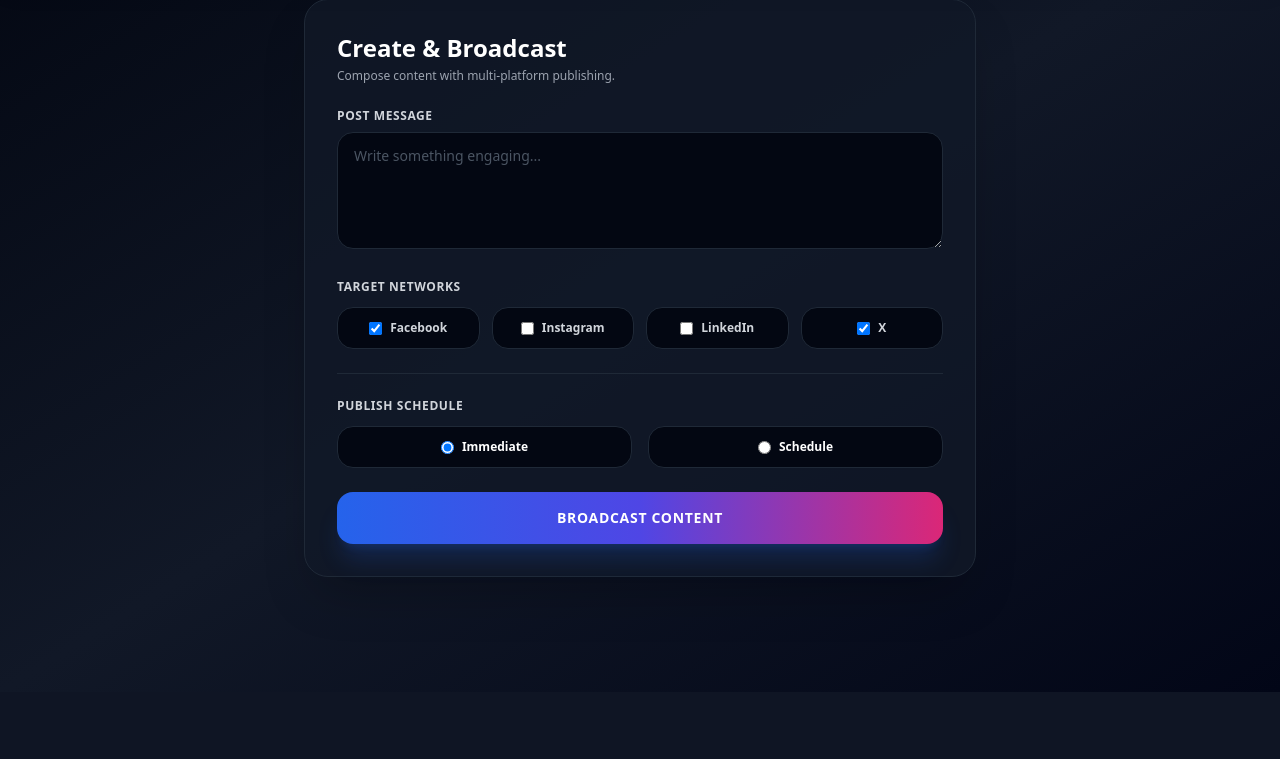
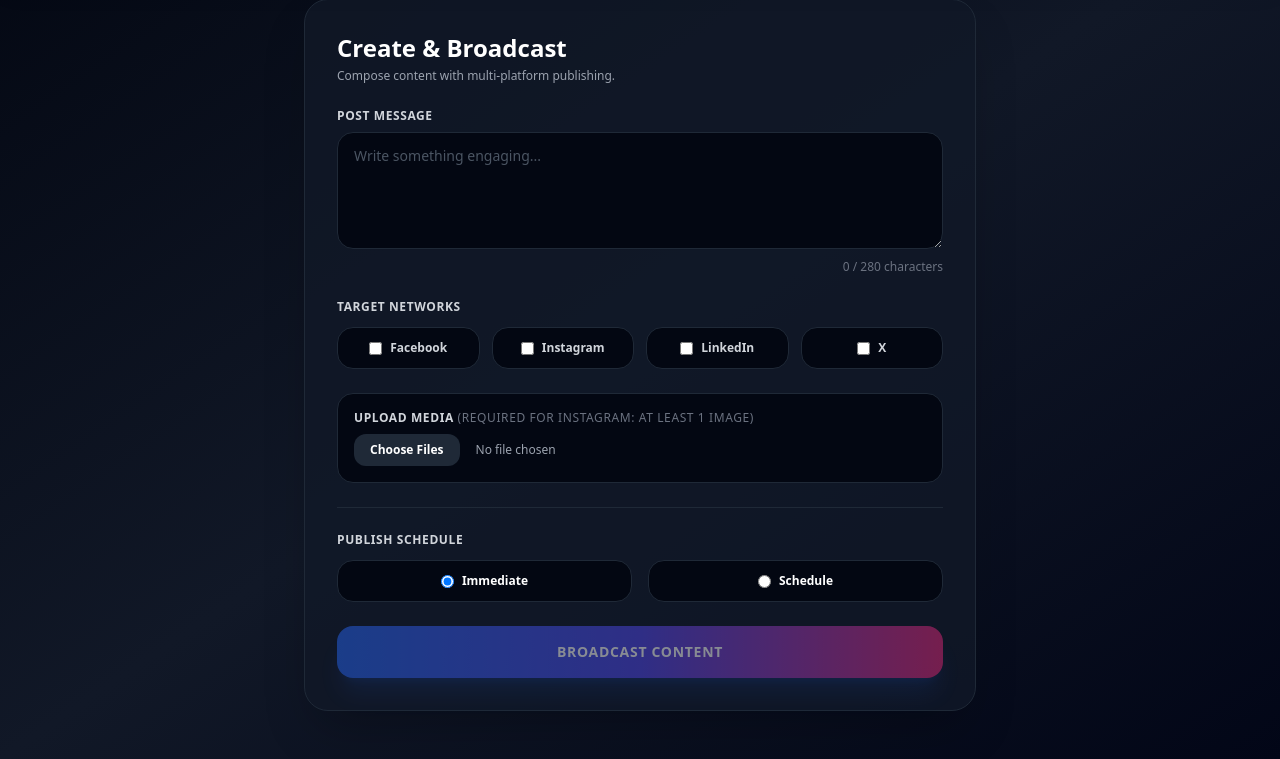
Before and after one commit to iwuanyanwu/nyla-autopost, a Flask app: page /compose in a window 1280 px wide. Shown: the part 108-867 px from the top of the page. Before the commit the page ends 800 px from the top, so only its background shows below. Run offline with Flask 3, Linux system fonts and the light colour scheme; a user stored in the database is signed in; some libraries are stand-ins or nearby versions.

Commit message:
Fix schedule and validation rules

```diff
--- a/app.py
+++ b/app.py
@@ -139,3 +139,19 @@ if __name__ == '__main__':
     scheduler.add_job(id='scheduled_publisher', func=check_and_publish_scheduled_posts, trigger='interval', seconds=30)
     scheduler.start()
     app.run(host='0.0.0.0', port=5000, debug=True, use_reloader=False)
+
+@app.route('/home')
+def home():
+    return redirect('/dashboard', code=303)
+
+@app.route('/')
+def home():
+    return render_template('landing.html')
+
+@app.route('/register')
+def register():
+    return redirect('/login', code=303)
+
+@app.route('/edit_post/<int:post_id>')
+def edit_post(post_id):
+    return redirect('/dashboard', code=303)
--- a/templates/base.html
+++ b/templates/base.html
@@ -11,7 +11,7 @@
 
     <!-- NAVIGATION BAR -->
     <nav class="bg-gray-900/90 backdrop-blur-md border-b border-gray-800 sticky top-0 z-50 px-6 py-4 flex justify-between items-center shadow-xl">
-        <a href="{{ url_for('home') }}" class="flex items-center gap-3 group">
+        <a href="{{ url_for('compose') }}" class="flex items-center gap-3 group">
             <div class="w-10 h-10 rounded-xl bg-gradient-to-tr from-blue-600 via-indigo-600 to-pink-500 flex items-center justify-center text-white text-lg font-black shadow-lg shadow-blue-500/30 group-hover:scale-105 transition">
                 N
             </div>
@@ -28,10 +28,10 @@
             <a href="{{ url_for('compose') }}" class="px-4 py-2 rounded-xl text-gray-300 hover:text-white hover:bg-gray-700/60 font-medium transition flex items-center gap-2">
                 <i class="fa-solid fa-pen-to-square text-indigo-400"></i> Compose
             </a>
-            <a href="{{ url_for('analytics') }}" class="px-4 py-2 rounded-xl text-gray-300 hover:text-white hover:bg-gray-700/60 font-medium transition flex items-center gap-2">
+            <a href="{{ url_for('dashboard') }}" class="px-4 py-2 rounded-xl text-gray-300 hover:text-white hover:bg-gray-700/60 font-medium transition flex items-center gap-2">
                 <i class="fa-solid fa-chart-line text-pink-400"></i> Analytics
             </a>
-            <a href="{{ url_for('settings') }}" class="px-4 py-2 rounded-xl text-gray-300 hover:text-white hover:bg-gray-700/60 font-medium transition flex items-center gap-2">
+            <a href="{{ url_for('dashboard') }}" class="px-4 py-2 rounded-xl text-gray-300 hover:text-white hover:bg-gray-700/60 font-medium transition flex items-center gap-2">
                 <i class="fa-solid fa-gear text-emerald-400"></i> Settings
             </a>
         </div>
@@ -41,7 +41,7 @@
         {% else %}
         <div class="flex items-center gap-3">
             <a href="{{ url_for('login') }}" class="text-sm text-gray-300 hover:text-white font-medium px-3 py-2">Sign In</a>
-            <a href="{{ url_for('register') }}" class="text-sm bg-gradient-to-r from-blue-600 to-indigo-600 hover:from-blue-500 hover:to-indigo-500 text-white font-semibold px-5 py-2.5 rounded-xl transition shadow-lg shadow-blue-600/30">
+            <a href="{{ url_for('login') }}" class="text-sm bg-gradient-to-r from-blue-600 to-indigo-600 hover:from-blue-500 hover:to-indigo-500 text-white font-semibold px-5 py-2.5 rounded-xl transition shadow-lg shadow-blue-600/30">
                 Get Started
             </a>
         </div>
@@ -57,10 +57,10 @@
         <a href="{{ url_for('compose') }}" class="flex flex-col items-center text-xs text-gray-400 hover:text-blue-400">
             <i class="fa-solid fa-pen-to-square text-lg mb-1"></i> Compose
         </a>
-        <a href="{{ url_for('analytics') }}" class="flex flex-col items-center text-xs text-gray-400 hover:text-blue-400">
+        <a href="{{ url_for('dashboard') }}" class="flex flex-col items-center text-xs text-gray-400 hover:text-blue-400">
             <i class="fa-solid fa-chart-line text-lg mb-1"></i> Analytics
         </a>
-        <a href="{{ url_for('settings') }}" class="flex flex-col items-center text-xs text-gray-400 hover:text-blue-400">
+        <a href="{{ url_for('dashboard') }}" class="flex flex-col items-center text-xs text-gray-400 hover:text-blue-400">
             <i class="fa-solid fa-gear text-lg mb-1"></i> Settings
         </a>
     </div>
--- a/templates/compose.html
+++ b/templates/compose.html
@@ -7,35 +7,45 @@
         <p class="text-gray-400 text-xs mt-1">Compose content with multi-platform publishing.</p>
     </div>
 
-    <form action="/compose" method="POST" enctype="multipart/form-data" class="space-y-6">
+    <form action="/compose" method="POST" enctype="multipart/form-data" id="broadcast-form" class="space-y-6">
         <!-- CONTENT TEXTAREA -->
         <div>
             <label class="block text-xs font-bold text-gray-300 uppercase tracking-wider mb-2">Post Message</label>
-            <textarea name="content" rows="4" class="w-full px-4 py-3 rounded-2xl bg-gray-950 border border-gray-800 text-white focus:border-blue-500 focus:outline-none placeholder-gray-600 text-sm leading-relaxed" placeholder="Write something engaging..." required></textarea>
+            <textarea name="content" id="post-content" rows="4" class="w-full px-4 py-3 rounded-2xl bg-gray-950 border border-gray-800 text-white placeholder-gray-600 text-sm leading-relaxed" placeholder="Write something engaging..." required></textarea>
+            <div id="char-counter" class="text-right text-xs text-gray-500 mt-1">0 / 280 characters</div>
         </div>
 
-        <!-- TARGET PLATFORMS -->
+        <!-- TARGET NETWORKS -->
         <div>
             <label class="block text-xs font-bold text-gray-300 uppercase tracking-wider mb-3">Target Networks</label>
             <div class="grid grid-cols-2 md:grid-cols-4 gap-3">
                 <label class="flex items-center justify-center gap-2 p-3 bg-gray-950 border border-gray-800 rounded-2xl cursor-pointer hover:border-blue-500 transition">
-                    <input type="checkbox" name="platforms" value="facebook" checked class="rounded text-blue-600 focus:ring-0">
+                    <input type="checkbox" name="platforms" value="facebook" class="platform-checkbox rounded text-blue-600 focus:ring-0">
                     <span class="text-xs font-bold text-gray-300">Facebook</span>
                 </label>
                 <label class="flex items-center justify-center gap-2 p-3 bg-gray-950 border border-gray-800 rounded-2xl cursor-pointer hover:border-pink-500 transition">
-                    <input type="checkbox" name="platforms" value="instagram" class="rounded text-pink-500 focus:ring-0">
+                    <input type="checkbox" name="platforms" value="instagram" class="platform-checkbox rounded text-pink-500 focus:ring-0">
                     <span class="text-xs font-bold text-gray-300">Instagram</span>
                 </label>
                 <label class="flex items-center justify-center gap-2 p-3 bg-gray-950 border border-gray-800 rounded-2xl cursor-pointer hover:border-blue-400 transition">
-                    <input type="checkbox" name="platforms" value="linkedin" class="rounded text-blue-400 focus:ring-0">
+                    <input type="checkbox" name="platforms" value="linkedin" class="platform-checkbox rounded text-blue-600 focus:ring-0">
                     <span class="text-xs font-bold text-gray-300">LinkedIn</span>
                 </label>
                 <label class="flex items-center justify-center gap-2 p-3 bg-gray-950 border border-gray-800 rounded-2xl cursor-pointer hover:border-gray-400 transition">
-                    <input type="checkbox" name="platforms" value="x" checked class="rounded text-white focus:ring-0">
+                    <input type="checkbox" name="platforms" value="x" class="platform-checkbox rounded text-white focus:ring-0">
                     <span class="text-xs font-bold text-gray-300">X</span>
                 </label>
             </div>
         </div>
+
+        <!-- MEDIA UPLOAD -->
+        <div class="p-4 bg-gray-950 border border-gray-800 rounded-2xl">
+            <label class="block text-xs font-bold text-gray-300 uppercase tracking-wider mb-2">Upload Media <span id="media-requirement-label" class="text-gray-500 font-normal">(Required for Instagram: at least 1 image)</span></label>
+            <input type="file" name="media" id="media-input" multiple class="w-full text-xs text-gray-400 file:mr-4 file:py-2 file:px-4 file:rounded-xl file:border-0 file:text-xs file:font-semibold file:bg-gray-800 file:text-white hover:file:bg-gray-700">
+        </div>
+
+        <!-- VALIDATION WARNING BANNER -->
+        <div id="validation-warning" class="hidden p-3 bg-pink-950/40 border border-pink-900/50 rounded-xl text-pink-400 text-xs text-center font-medium"></div>
 
         <!-- PUBLISH OPTIONS -->
         <div class="border-t border-gray-800 pt-6">
@@ -56,21 +66,85 @@
         <div id="schedule_picker" class="hidden space-y-3">
             <div>
                 <label class="block text-xs font-bold text-gray-300 uppercase tracking-wider mb-1">Date & Time</label>
-                <input type="datetime-local" name="scheduled_at_local" class="w-full px-4 py-3 rounded-2xl bg-gray-950 border border-gray-800 text-white focus:border-blue-500 focus:outline-none text-sm">
+                <input type="datetime-local" name="scheduled_at_local" class="w-full px-4 py-3 rounded-2xl bg-gray-950 border border-gray-800 text-white focus:border-blue-500 outline-none text-sm">
             </div>
             <!-- Auto-detected Timezone Offset -->
             <input type="hidden" name="tz_offset" id="tz_offset" value="0">
         </div>
 
         <!-- SUBMIT BUTTON -->
-        <button type="submit" class="w-full bg-gradient-to-r from-blue-600 via-indigo-600 to-pink-600 text-white font-extrabold py-4 rounded-2xl transition shadow-xl shadow-blue-600/20 text-sm uppercase tracking-wider">
+        <button type="submit" id="broadcast-btn" class="w-full bg-gradient-to-r from-blue-600 via-indigo-600 to-pink-600 text-white font-extrabold py-4 rounded-2xl transition shadow-xl shadow-blue-600/20 text-sm uppercase tracking-wider opacity-50 cursor-not-allowed" disabled>
             Broadcast Content
         </button>
     </form>
 </div>
 
 <script>
-// Automatically pass the phone's timezone offset in minutes to Flask
 document.getElementById('tz_offset').value = new Date().getTimezoneOffset();
+
+const textarea = document.getElementById('post-content');
+const counter = document.getElementById('char-counter');
+const checkboxes = document.querySelectorAll('.platform-checkbox');
+const mediaInput = document.getElementById('media-input');
+const broadcastBtn = document.getElementById('broadcast-btn');
+const warningBanner = document.getElementById('validation-warning');
+
+function validateForm() {
+    const text = textarea.value;
+    const textLen = text.length;
+
+    counter.textContent = `${textLen} / 280 characters`;
+    if (textLen > 280) {
+        counter.classList.add('text-pink-500');
+        counter.classList.remove('text-gray-500');
+    } else {
+        counter.classList.remove('text-pink-500');
+        counter.classList.add('text-gray-500');
+    }
+
+    const selectedPlatforms = Array.from(checkboxes).filter(cb => cb.checked).map(cb => cb.value);
+    const mediaFiles = mediaInput.files;
+
+    let errorMessage = "";
+    let isValid = true;
+
+    if (selectedPlatforms.length === 0) {
+        isValid = false;
+        errorMessage = "Please select at least one target network account.";
+    } else if (textLen === 0) {
+        isValid = false;
+        errorMessage = "Post message cannot be empty.";
+    } else {
+        if (selectedPlatforms.includes('x') && textLen > 280) {
+            isValid = false;
+            errorMessage = "X (Twitter) limit exceeded: Post must be 280 characters or less.";
+        }
+        if (selectedPlatforms.includes('instagram') && mediaFiles.length < 1) {
+            isValid = false;
+            errorMessage = "Instagram requires at least one uploaded picture/media file.";
+        }
+    }
+
+    if (!isValid && (selectedPlatforms.length > 0 || textLen > 0)) {
+        warningBanner.textContent = errorMessage;
+        warningBanner.classList.remove('hidden');
+    } else {
+        warningBanner.classList.add('hidden');
+    }
+
+    if (isValid && selectedPlatforms.length > 0) {
+        broadcastBtn.disabled = false;
+        broadcastBtn.classList.remove('opacity-50', 'cursor-not-allowed');
+    } else {
+        broadcastBtn.disabled = true;
+        broadcastBtn.classList.add('opacity-50', 'cursor-not-allowed');
+    }
+}
+
+textarea.addEventListener('input', validateForm);
+mediaInput.addEventListener('change', validateForm);
+checkboxes.forEach(cb => cb.addEventListener('change', validateForm));
+
+validateForm();
 </script>
 {% endblock %}
--- a/templates/dashboard.html
+++ b/templates/dashboard.html
@@ -56,7 +56,7 @@
                         <span class="bg-amber-500/10 text-amber-400 text-xs px-3 py-1.5 rounded-xl font-bold border border-amber-500/20">Pending</span>
 
                         <!-- EDIT BUTTON -->
-                        <a href="{{ url_for('edit_post', post_id=post.id) }}" class="bg-blue-600/20 hover:bg-blue-600 text-blue-400 hover:text-white text-xs px-3 py-1.5 rounded-xl font-bold border border-blue-500/30 transition">
+                        <a href="{{ url_for('compose') }}" class="bg-blue-600/20 hover:bg-blue-600 text-blue-400 hover:text-white text-xs px-3 py-1.5 rounded-xl font-bold border border-blue-500/30 transition">
                             <i class="fa-solid fa-pen"></i> Edit
                         </a>
 
--- a/templates/index.html
+++ b/templates/index.html
@@ -15,7 +15,7 @@
         <p id="alert_text"></p>
     </div>
 
-    <form method="POST" action="{{ url_for('home') }}" enctype="multipart/form-data" onsubmit="return validateFormBeforeSubmit()" class="space-y-6">
+    <form method="POST" action="{{ url_for('compose') }}" enctype="multipart/form-data" onsubmit="return validateFormBeforeSubmit()" class="space-y-6">
         <input type="hidden" name="scheduled_at" id="utc_scheduled_at">
 
         <!-- CONTENT TEXTAREA -->
--- a/templates/landing.html
+++ b/templates/landing.html
@@ -20,7 +20,7 @@
         </p>
 
         <div class="flex flex-col sm:flex-row items-center justify-center gap-4 pt-4">
-            <a href="{{ url_for('register') }}" class="w-full sm:w-auto px-8 py-4 bg-gradient-to-r from-blue-600 via-indigo-600 to-pink-600 hover:opacity-90 text-white font-extrabold rounded-2xl transition shadow-xl shadow-blue-600/25 text-sm uppercase tracking-wider text-center">
+            <a href="{{ url_for('login') }}" class="w-full sm:w-auto px-8 py-4 bg-gradient-to-r from-blue-600 via-indigo-600 to-pink-600 hover:opacity-90 text-white font-extrabold rounded-2xl transition shadow-xl shadow-blue-600/25 text-sm uppercase tracking-wider text-center">
                 Get Started Free <i class="fa-solid fa-arrow-right ml-2"></i>
             </a>
             <a href="{{ url_for('login') }}" class="w-full sm:w-auto px-8 py-4 bg-gray-950 border border-gray-800 hover:border-gray-700 text-gray-300 font-bold rounded-2xl transition text-sm text-center">
@@ -85,7 +85,7 @@
         <h2 class="text-2xl font-bold text-white">Ready to elevate your social workflow?</h2>
         <p class="text-gray-400 text-xs max-w-md mx-auto">Join today and start managing your multi-platform broadcasts with zero hassle.</p>
         <div>
-            <a href="{{ url_for('register') }}" class="inline-block px-6 py-3 bg-blue-600 hover:bg-blue-500 text-white font-bold text-xs uppercase tracking-wider rounded-xl transition">
+            <a href="{{ url_for('login') }}" class="inline-block px-6 py-3 bg-blue-600 hover:bg-blue-500 text-white font-bold text-xs uppercase tracking-wider rounded-xl transition">
                 Create Free Account
             </a>
         </div>
--- a/templates/login.html
+++ b/templates/login.html
@@ -15,7 +15,7 @@
         <button type="submit" class="w-full py-2 px-4 bg-blue-600 hover:bg-blue-500 font-semibold rounded-lg text-white transition">Sign In</button>
     </form>
     <p class="mt-4 text-center text-sm text-gray-400">
-        Don't have an account? <a href="{{ url_for('register') }}" class="text-blue-400 hover:underline">Register here</a>
+        Don't have an account? <a href="{{ url_for('login') }}" class="text-blue-400 hover:underline">Register here</a>
     </p>
 </div>
 {% endblock %}
--- a/templates/register.html
+++ b/templates/register.html
@@ -8,7 +8,7 @@
         <p class="text-gray-400 text-xs">Start broadcasting across all platforms with smart limit validation.</p>
     </div>
 
-    <form method="POST" action="{{ url_for('register') }}" class="space-y-4">
+    <form method="POST" action="{{ url_for('login') }}" class="space-y-4">
         <div>
             <label class="block text-xs font-bold text-gray-300 uppercase tracking-wider mb-2">Full Name</label>
             <input type="text" name="name" required class="w-full px-4 py-3 rounded-2xl bg-gray-950 border border-gray-800 text-white focus:border-blue-500 focus:outline-none text-sm" placeholder="Alex Bautista">
```
